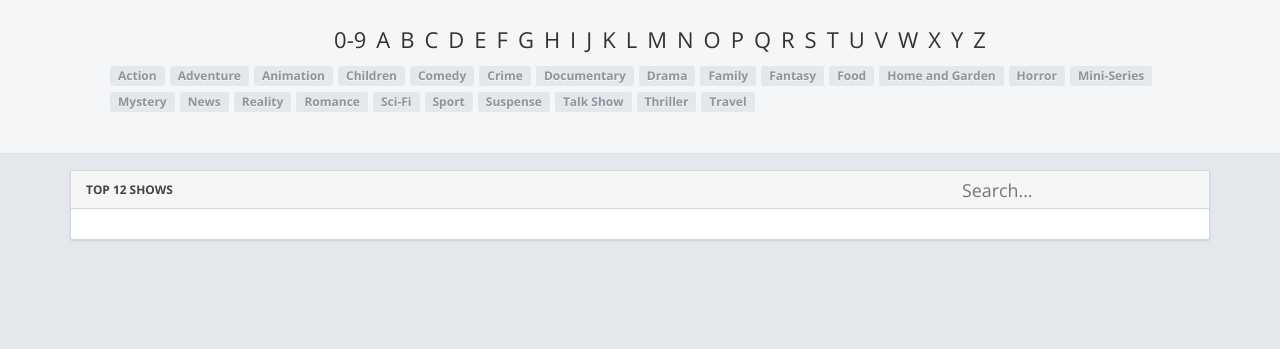
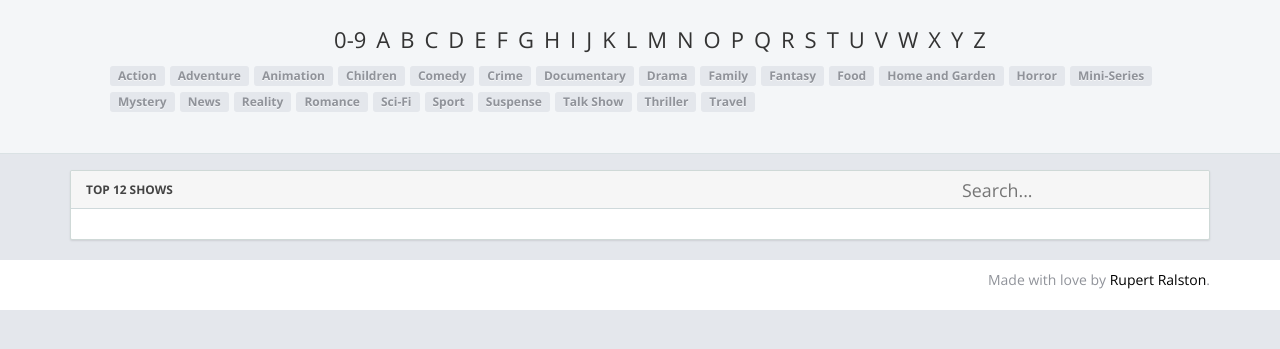
Before and after one commit to rralston/showtrackr, a website: page public/index.html in a window 1280 px wide. Shown: the part 53-402 px from the top of the page. Drawn offline with nearby package versions, Linux system fonts and the light colour scheme; no server answers.

Commit message:
Footer Bar, Static

```diff
--- a/public/index.html
+++ b/public/index.html
@@ -6,7 +6,7 @@
   <meta http-equiv="X-UA-Compatible" content="IE=edge">
   <meta name="viewport" content="width=device-width, initial-scale=1">
   <title>ShowTrackr</title>
-  <link rel="icon" type="image/png" href="favicon.png"/>
+  <link rel="icon" type="image/x-icon" href="favicon.ico"/>
   <link href="stylesheets/style.css" rel="stylesheet">
 
 </head>
@@ -32,7 +32,11 @@
 	</div>
 
 <div ng-view></div>
-
+<div id="footer" style="background-color: #fff;padding: 10px;">
+      <div class="container">
+        <p class="text-muted" style="float:right;">Made with love by <a href="http://www.rupertralston.com">Rupert Ralston</a>.</p>
+      </div>
+</div>
 <script src="app.min.js"></script>
 <script src="templates.js"></script>
 
--- a/public/stylesheets/style.scss
+++ b/public/stylesheets/style.scss
@@ -51,7 +51,7 @@ $alert-info-text: #25484e;
 @import 'bootstrap/bootstrap';
 
 body {
-  padding-bottom: 20px;
+  padding-bottom: 0px;
 }
 
 em {
```
